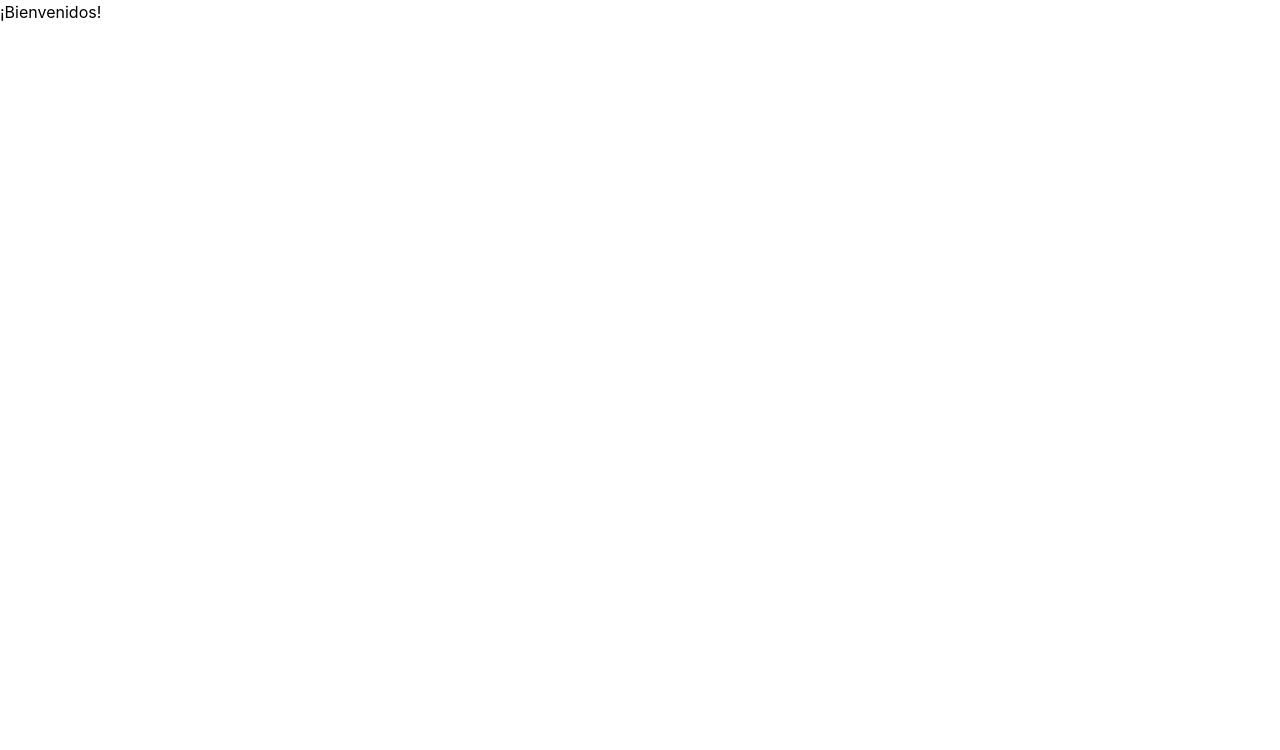
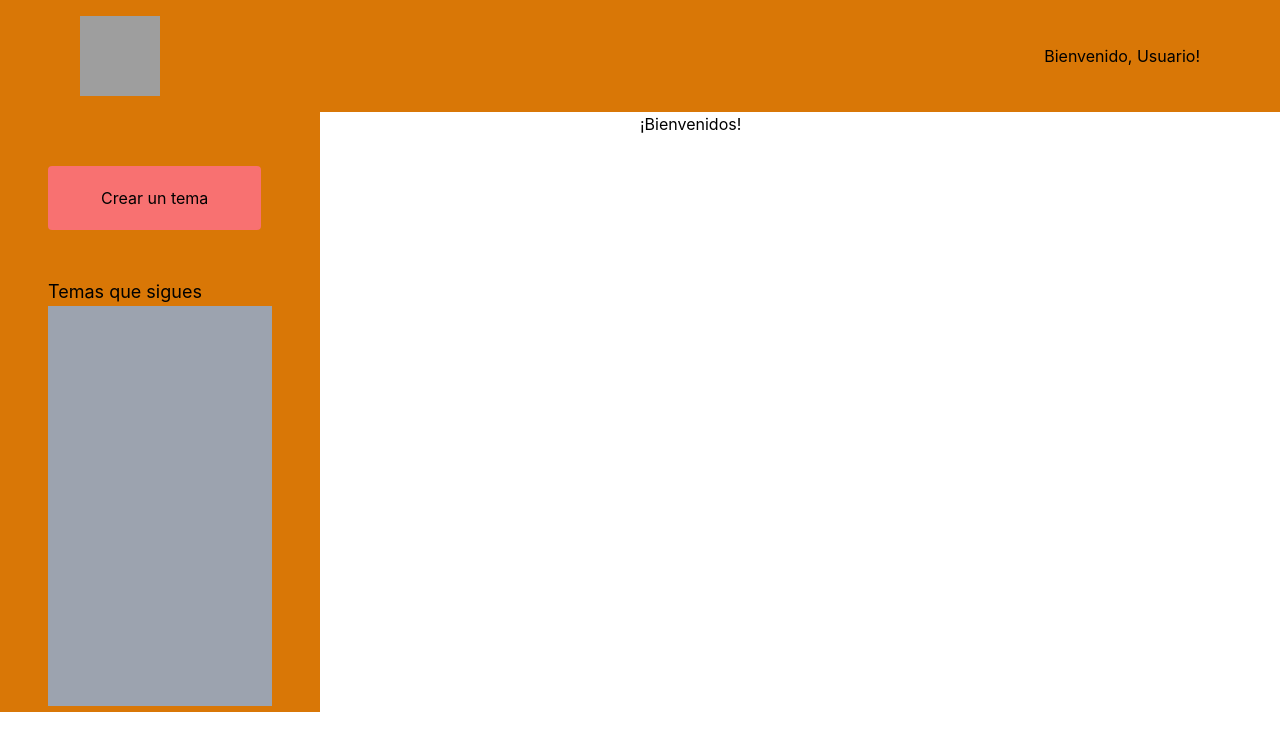
Before and after one commit to Josher29/ProyectoWeb, a React (Create React App) app in the folder proyecto-web/: page / in a window 1280 px wide. Shown: the top 750 px of the page. Built offline with nearby package versions, Linux system fonts and the light colour scheme; grey boxes are pictures that could not be loaded.

Commit message:
Added Header an SideBar components

```diff
--- /dev/null
+++ b/proyecto-web/src/Components/Header/index.js
@@ -0,0 +1,22 @@
+import Logo from "../Logo";
+
+function Header(){
+    return (
+        <>
+            <div className="flex px-4 md:px-8 lg:px-20 py-4 bg-amber-600">
+                <div className="w-1/2">
+                    <Logo width="w-20" height="h-20"/>
+                </div>
+                <div className="w-1/2 flex gap-3 items-center justify-end">
+                    <h2 className="">Bienvenido, Usuario!</h2>
+                </div>
+            </div>
+
+
+        </>
+
+
+    )
+}
+
+export default Header;
--- /dev/null
+++ b/proyecto-web/src/Components/Logo/index.js
@@ -0,0 +1,11 @@
+function Logo({ width, height }) {
+    return (
+      <img
+        className={`${width || "w-20"} ${height || "h-20"}`}
+        alt="Logo"
+        src="https://bit.ly/logo-ci0137"
+      />
+    );
+  }
+
+  export default Logo;
--- /dev/null
+++ b/proyecto-web/src/Components/SideBar/index.js
@@ -0,0 +1,53 @@
+import { useSelector, useDispatch } from "react-redux";
+
+const products = [
+    {
+      id: 1,
+      name: "Patrón Duendecillo Repartidor",
+      image: "https://ci0137.s3.amazonaws.com/amigurumis/products/1.jpg",
+      price: 7.26,
+    },
+    {
+      id: 2,
+      name: "Patrón Amigurumi Pengui el Pingüino",
+      image:
+        "https://duendedeloshilos.es/wp-content/uploads/2019/02/ping%C3%BCino-amigurumi-2-350x400.jpg",
+      price: 7.26,
+    },
+    {
+      id: 3,
+      name: "Patrón Amigurumi Mani el Mono",
+      image:
+        "https://duendedeloshilos.es/wp-content/uploads/2019/01/patrones-amigurumi-3-350x400.jpg",
+      price: 7.26,
+    },
+    {
+      id: 4,
+      name: "PACK Amigurumis Prehistóricos",
+      image:
+        "https://duendedeloshilos.es/wp-content/uploads/2019/01/tricer%C3%A1tops-amigurumi-1-1-350x400.jpg",
+      price: 7.26,
+    },
+  ];
+
+
+function SideBar(){
+
+    const dispatch = useDispatch();
+
+
+    return (
+        <>
+            <aside className="flex flex-col justify-center relative w-80 mr-[20rem] float-left overflow-hidden bg-amber-600 min-h-[600px]" >
+                <button className="m-12 h-2/3 w-2/3 p-5  rounded bg-red-400">Crear un tema</button>
+                <h1 className="mx-12 text-lg">Temas que sigues</h1>
+                <div className="mx-12 bg-gray-400 min-h-[400px]">
+
+                </div>
+            </aside>
+        </>
+    )
+
+}
+
+export default SideBar;
--- a/proyecto-web/src/Pages/App/index.js
+++ b/proyecto-web/src/Pages/App/index.js
@@ -11,6 +11,7 @@ function App() {
   const loading = useSelector(
     (state) => state.app.loading
   );
+
 
 
   return loading ? (
--- a/proyecto-web/src/Pages/Home/index.js
+++ b/proyecto-web/src/Pages/Home/index.js
@@ -1,4 +1,6 @@
 import { useDispatch, useSelector } from "react-redux";
+import SideBar from "../../Components/SideBar";
+import Header from "../../Components/Header";
 
 function Home() {
     const theme = useSelector((state) => state.app.theme);
@@ -6,9 +8,13 @@ function Home() {
     const dispatch = useDispatch();
 
     return (
-      <div>
-        <h1>¡Bienvenidos!</h1>
-      </div>
+      <>
+        <Header />
+        <SideBar />
+        <div>
+          <h1>¡Bienvenidos!</h1>
+        </div>
+      </>
     );
   }
 
--- a/proyecto-web/src/Pages/Login/index.js
+++ b/proyecto-web/src/Pages/Login/index.js
@@ -1,5 +1,5 @@
 import { useState } from "react";
-import { useDispatch, useSelector } from "react-redux";
+import { /*useDispatch,*/ useSelector } from "react-redux";
 import { Navigate } from "react-router-dom";
 
 export default function Login() {
@@ -10,7 +10,7 @@ export default function Login() {
     const userIsLoggedIn = useSelector((state) => state.user.userIsLoggedIn);
     const errorMessage = useSelector((state) => state.user.errorMessage);
 
-    const dispatch = useDispatch();
+    //const dispatch = useDispatch();
 
     return userIsLoggedIn ? (
       <Navigate to="/" />
```
Also changed, not shown: proyecto-web/src/Pages/Feed/index.js (added).
